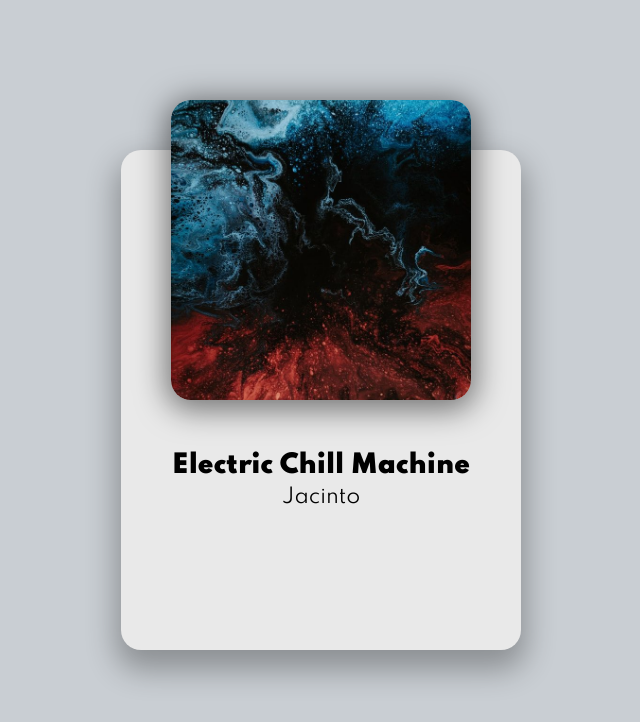
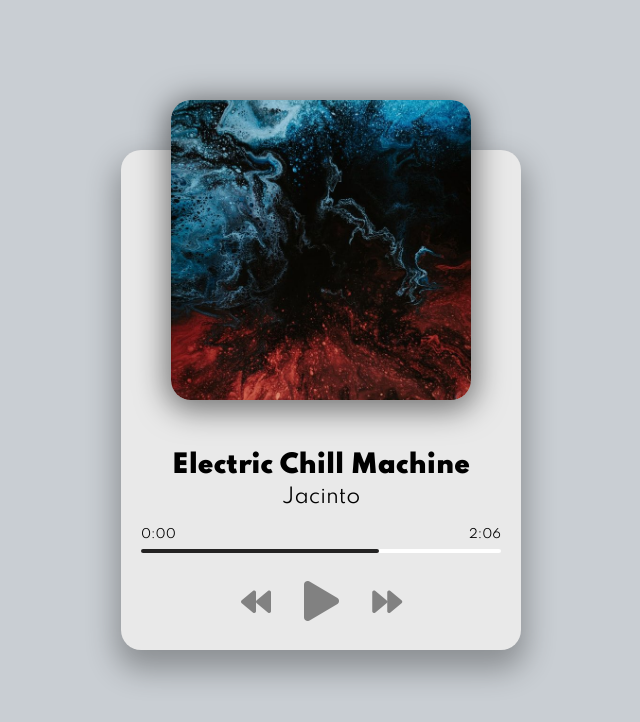
Before and after one commit to bridget462/music-player, a plain HTML site: page index.html in a window 1280 px wide. Shown: the whole page, without its empty margins (319-959 px from the left). Drawn offline with Linux system fonts and the light colour scheme.

Commit message:
audio controller layout created

```diff
--- a/index.html
+++ b/index.html
@@ -20,6 +20,20 @@
       <h2 id="title">Electric Chill Machine</h2>
       <h3 id="artist">Jacinto</h3>
       <audio src="music/jacinto-1.mp3"></audio>
+      <!-- Progress -->
+      <div class="progress-container" id="progress-container">
+        <div class="progress" id="progress"></div>
+        <div class="duration-wrapper">
+          <span id="current-time"> 0:00 </span>
+          <span id="duration">2:06</span>
+        </div>
+      </div>
+      <!-- Controls -->
+      <div class="player-controls">
+        <i class="fas fa-backward" id="prev" title="Previous"></i>
+        <i class="fas fa-play main-button" id="play" title="Play"></i>
+        <i class="fas fa-forward" id="next" title="Next"></i>
+      </div>
     </div>
     <!-- Script -->
     <script src="script.js"></script>
--- a/style.css
+++ b/style.css
@@ -92,6 +92,12 @@ h3 {
   font-size: 30px;
   color: rgb(129, 129, 129);
   margin-right: 30px;
+  cursor: pointer;
+  user-select: none;
+}
+
+.fas:hover {
+  filter: brightness(80%);
 }
 
 .main-button {
```
